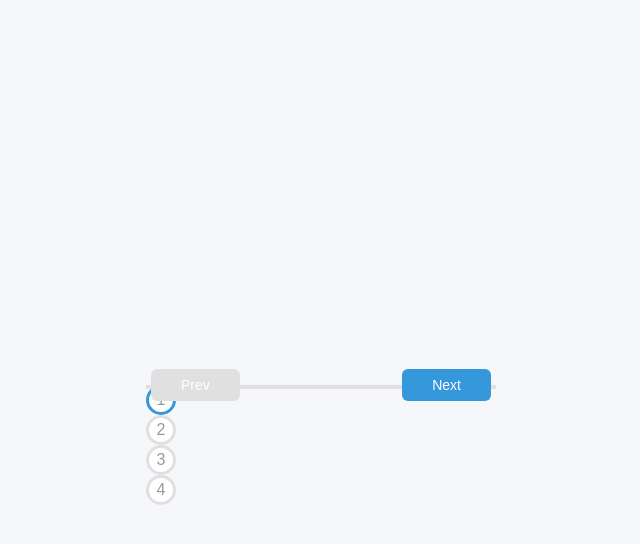
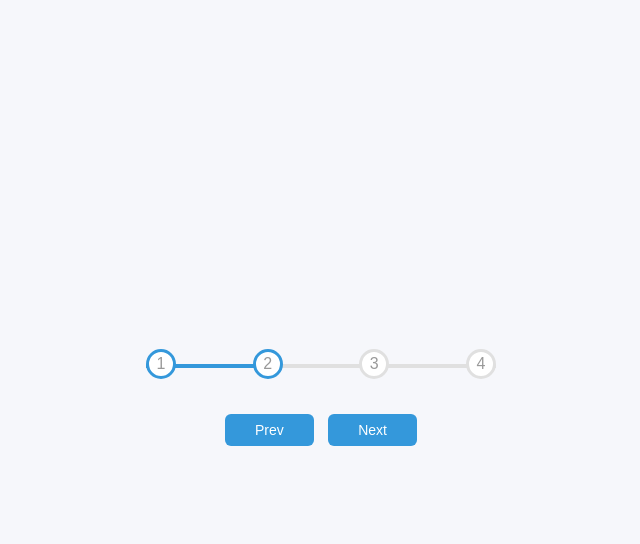
Before and after one commit to lachygmunro/50-Projects-in-50-Days, a plain HTML site: page Progress Steps/index.html in a window 1280 px wide. Both pictures are taken after a click on the button "Next". Shown: the whole page, without its empty margins (319-959 px from the left). Drawn offline with Linux system fonts and the light colour scheme; a web font is replaced by a local one.

Commit message:
Fixed bug. Confirmed working.

```diff
--- a/Progress Steps/index.html
+++ b/Progress Steps/index.html
@@ -2,7 +2,6 @@
 <html lang="en">
 <head>
     <meta charset="UTF-8">
-    <meta http-equiv="X-UA-Compatible" content="IE=edge">
     <meta name="viewport" content="width=device-width, initial-scale=1.0">
     <link rel="stylesheet" href="style.css">
     <title>Progress Steps</title>
@@ -10,7 +9,7 @@
 <body>
     <div class="container">
         <div class="progress-container">
-            <div class="progress" id="progress">
+            <div class="progress" id="progress"></div>
             <div class="circle active">1</div>
             <div class="circle">2</div>
             <div class="circle">3</div>
@@ -19,7 +18,6 @@
         <button class="btn" id="prev" disabled>Prev</button>
         <button class="btn" id="next">Next</button>
     </div>
-    </div>
     <script src="script.js"></script>
 </body>
 </html>
--- a/Progress Steps/script.js
+++ b/Progress Steps/script.js
@@ -12,7 +12,7 @@ next.addEventListener('click', () => {
         currentActive = circles.length
     }
 
-
+    update()
 })
 
 prev.addEventListener('click', () => {
@@ -35,8 +35,7 @@ function update() {
     })
 
     const actives = document.querySelectorAll('.active')
-
-    progress.style.width = (actives.length - 1) / (circles.length - 1) * 100 = '%');
+    progress.style.width = (actives.length - 1) / (circles.length - 1)* 100 + '%'
 
     if(currentActive === 1) {
         prev.disabled = true
--- a/Progress Steps/style.css
+++ b/Progress Steps/style.css
@@ -55,7 +55,7 @@ body {
     height: 4px;
     width: 0%;
     z-index: -1;
-    transition: .4s ease;
+    transition: 0.4s ease;
 }
 
 
@@ -69,12 +69,11 @@ body {
     align-items: center;
     justify-content: center;
     border: 3px solid var(--line-border-empty);
-    transition: .4s ease;
+    transition: 0.4s ease;
 }
 
 .circle.active {
     border-color: var(--line-border-fill);
-
 }
 
 .btn {
```
Lines whose indentation alone changed are shown as unchanged.
